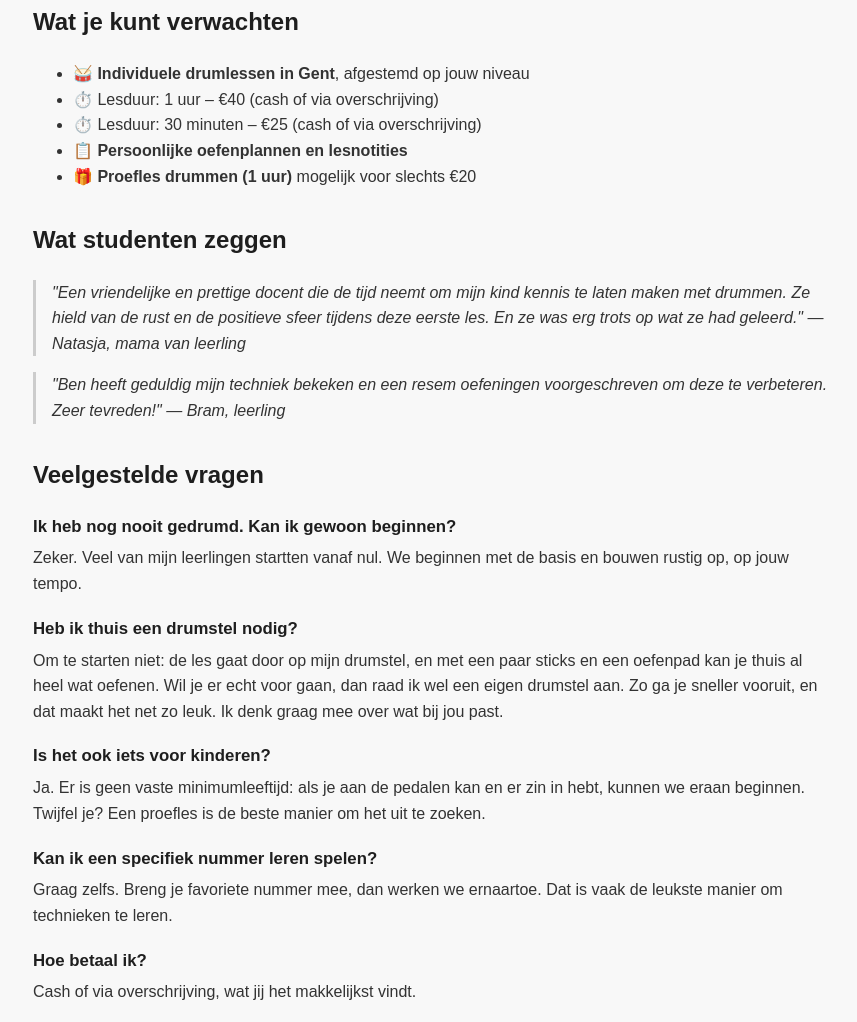
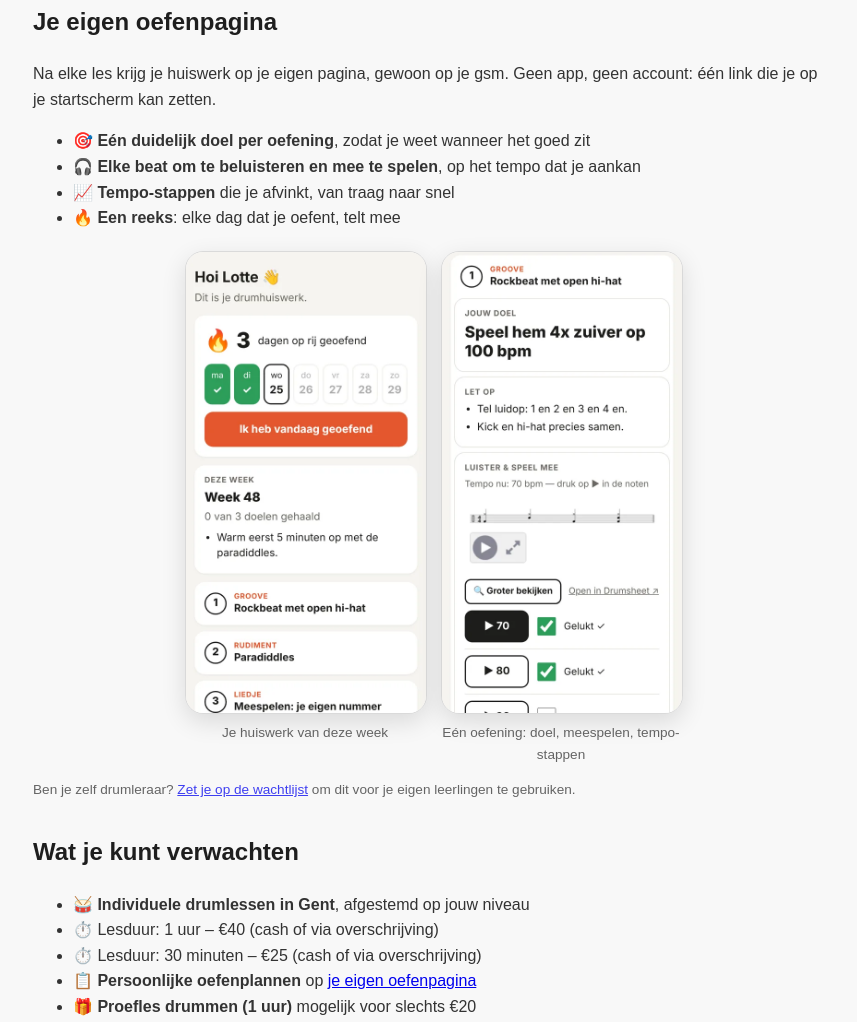
Before and after one commit to bengladine/drumhof-site, a plain HTML site: page index.html in a window 1280 px wide. Shown: the part 2350-3372 px from the top of the page, without its empty margins (207-1064 px from the left). Drawn offline with Linux system fonts and the light colour scheme.

Commit message:
Homepage: 'Je eigen oefenpagina' section with screenshots (NL + EN), link to teacher waitlist
Co-Authored-By: Claude Opus 5.5 <noreply@anthropic.com>
Claude-Session: https://claude.ai/code/session_019iV3C5BEgPbiMpBiCZRGP7

```diff
--- a/index.html
+++ b/index.html
@@ -135,13 +135,29 @@
     <p>Wil je al eens proberen? In mijn <a href="/cursus/">gratis drumcursus</a> leer je stokken vasthouden, de juiste houding en je eerste rockbeat, met noten die je kan beluisteren en meespelen.</p>
   </section>
 
+  <section id="huiswerk">
+    <h2>Je eigen oefenpagina</h2>
+    <p>Na elke les krijg je huiswerk op je eigen pagina, gewoon op je gsm. Geen app, geen account: één link die je op je startscherm kan zetten.</p>
+    <ul>
+      <li>🎯 <strong>Eén duidelijk doel per oefening</strong>, zodat je weet wanneer het goed zit</li>
+      <li>🎧 <strong>Elke beat om te beluisteren en mee te spelen</strong>, op het tempo dat je aankan</li>
+      <li>📈 <strong>Tempo-stappen</strong> die je afvinkt, van traag naar snel</li>
+      <li>🔥 <strong>Een reeks</strong>: elke dag dat je oefent, telt mee</li>
+    </ul>
+    <div class="hw-shots">
+      <figure><img src="img/huiswerk-week-nl.webp" width="520" height="1000" loading="lazy" alt="Oefenpagina: dagen op rij geoefend, knop 'Ik heb vandaag geoefend' en de oefeningen van de week"><figcaption>Je huiswerk van deze week</figcaption></figure>
+      <figure><img src="img/huiswerk-oefening-nl.webp" width="520" height="1000" loading="lazy" alt="Eén oefening: doel, aandachtspunten, beat om mee te spelen en tempo-stappen"><figcaption>Eén oefening: doel, meespelen, tempo-stappen</figcaption></figure>
+    </div>
+    <p class="hw-teachers">Ben je zelf drumleraar? <a href="https://drumsheet.app/teachers.html">Zet je op de wachtlijst</a> om dit voor je eigen leerlingen te gebruiken.</p>
+  </section>
+
   <section>
     <h2>Wat je kunt verwachten</h2>
     <ul>
       <li>🥁 <strong>Individuele drumlessen in Gent</strong>, afgestemd op jouw niveau</li>
       <li>⏱️ Lesduur: 1 uur      – €40 (cash of via overschrijving)</li>
       <li>⏱️ Lesduur: 30 minuten – €25 (cash of via overschrijving)</li>
-      <li>📋 <strong>Persoonlijke oefenplannen en lesnotities</strong></li>
+      <li>📋 <strong>Persoonlijke oefenplannen</strong> op <a href="#huiswerk">je eigen oefenpagina</a></li>
       <li>🎁 <strong>Proefles drummen (1 uur)</strong> mogelijk voor slechts €20</li>
     </ul>
   </section>
--- a/style.css
+++ b/style.css
@@ -119,3 +119,10 @@ a.button {
 a.button:hover {
   background-color: #444;
 }
+
+/* Practice page showcase */
+.hw-shots { display: flex; gap: 16px; justify-content: center; margin: 20px 0 8px; }
+.hw-shots figure { margin: 0; flex: 0 1 240px; }
+.hw-shots img { width: 100%; height: auto; display: block; border-radius: 18px; border: 1px solid rgba(0,0,0,.12); box-shadow: 0 8px 24px rgba(0,0,0,.12); }
+.hw-shots figcaption { font-size: .85em; opacity: .75; margin-top: 8px; text-align: center; }
+.hw-teachers { font-size: .85em; opacity: .75; }
```
Also changed, not shown: en.html (+17 -1 lines), img/huiswerk-oefening-en.webp (added), img/huiswerk-oefening-nl.webp (added), img/huiswerk-week-en.webp (added), img/huiswerk-week-nl.webp (added).
